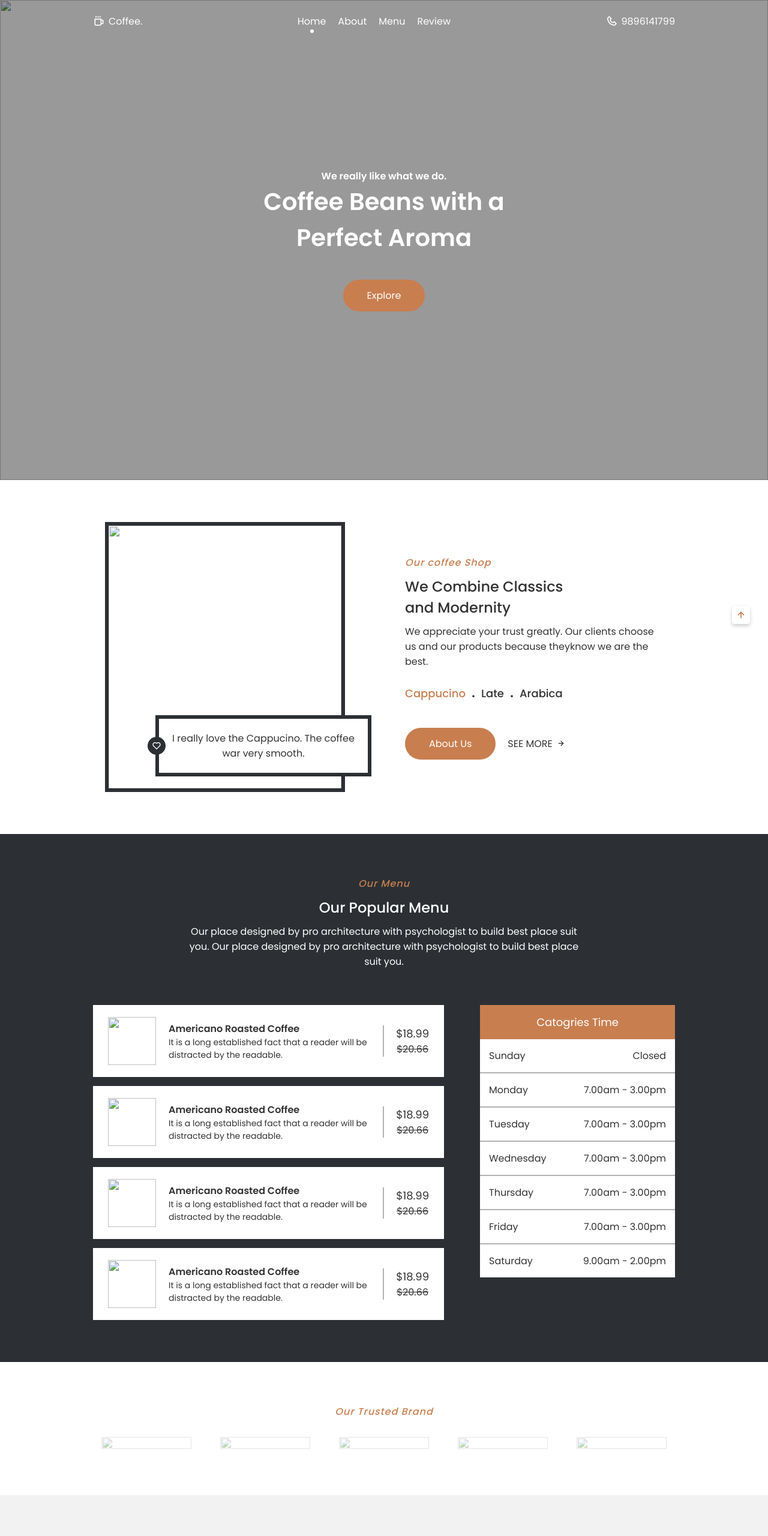
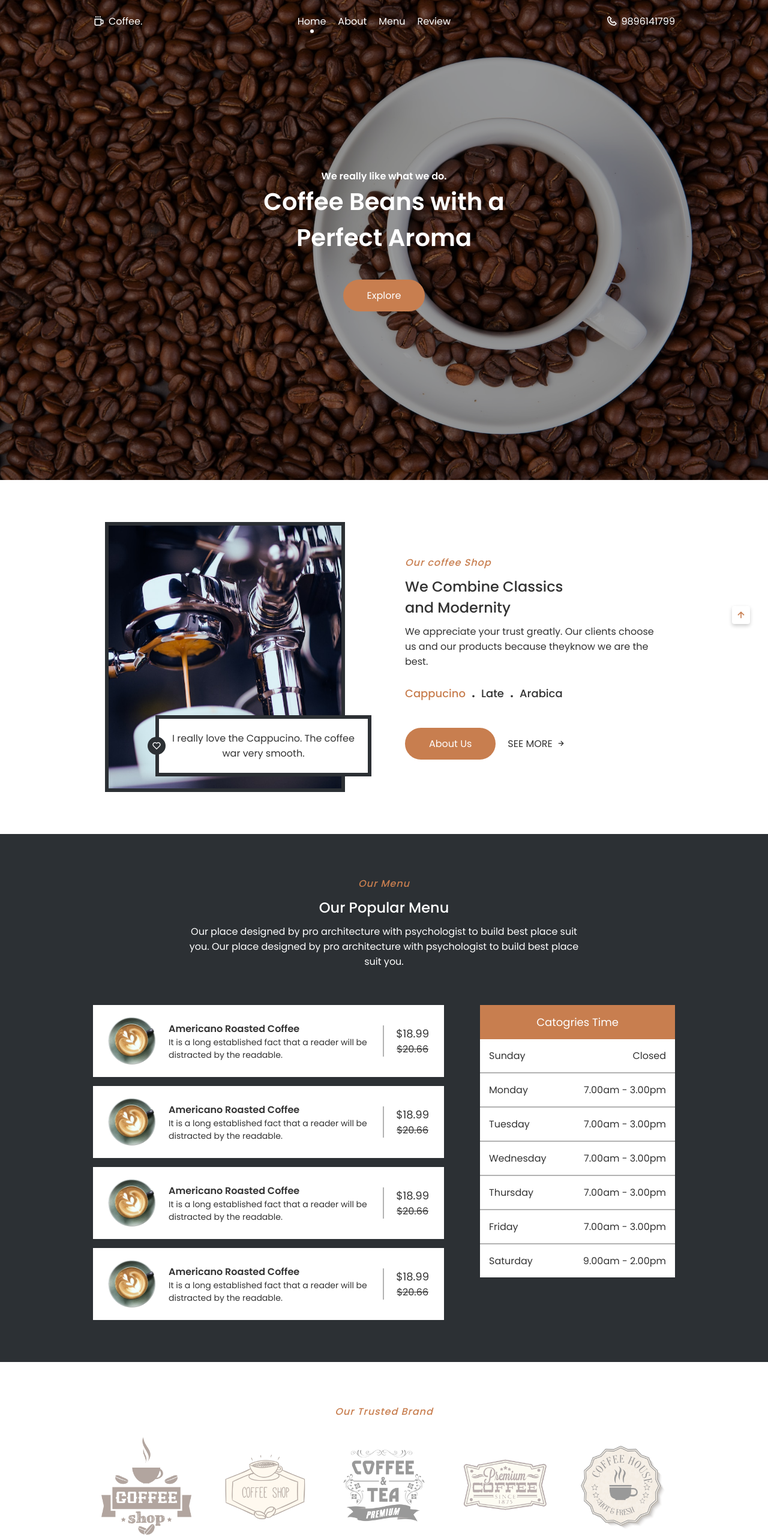
Before and after one commit to imprincesharma/teacofe, a plain HTML site: page index.html in a window 1280 px wide. Shown: the top 2560 px of the page at 60% size. Drawn offline with nearby package versions, Linux system fonts and the light colour scheme; files that its build step writes are made by us from their sources; files whose address does not match are found by name.

Commit message:
index.html

```diff
--- a/index.html
+++ b/index.html
@@ -65,7 +65,7 @@
                         <div class="swiper mySwiper">
                                 <div class="swiper-wrapper">
                                         <div class="swiper-slide">
-                                                <img src="images/homeImg1.jpg" alt="" class="home-img">
+                                                <img src="homeImg1.jpg" alt="" class="home-img">
 
                                                 <div class="home-details">
                                                         <div class="home-text">
@@ -78,7 +78,7 @@
                                         </div>
 
                                         <div class="swiper-slide">
-                                                <img src="images/homeImg2.jpg" alt="" class="home-img">
+                                                <img src="homeImg2.jpg" alt="" class="home-img">
 
                                                 <div class="home-details">
                                                         <div class="home-text">
@@ -91,7 +91,7 @@
                                         </div>
 
                                         <div class="swiper-slide">
-                                                <img src="images/homeImg3.jpg" alt="" class="home-img">
+                                                <img src="homeImg3.jpg" alt="" class="home-img">
 
                                                 <div class="home-details">
                                                         <div class="home-text">
@@ -116,7 +116,7 @@
         <section class="section about" id="about">
                 <div class="about-content container">
                         <div class="about-imageContent">
-                                <img src="images/aboutImg.jpg" alt="" class="about-img">
+                                <img src="aboutImg.jpg" alt="" class="about-img">
 
                                 <div class="aboutImg-textBox">
                                         <i class='bx bx-heart heart-icon flex'></i>
@@ -167,7 +167,7 @@
                     <div class="menu-content">
                             <div class="menu-items">
                                     <div class="menu-item flex">
-                                            <img src="images/menuImg1.png" alt="" class="menu-img">
+                                            <img src="menuImg1.png" alt="" class="menu-img">
 
                                             <div class="menuItem-details">
                                                     <h4 class="menuItem-topic">Americano Roasted Coffee</h4>
@@ -180,7 +180,7 @@
                                             </div>
                                     </div>
                                     <div class="menu-item flex">
-                                            <img src="images/menuImg1.png" alt="" class="menu-img">
+                                            <img src="menuImg1.png" alt="" class="menu-img">
 
                                             <div class="menuItem-details">
                                                     <h4 class="menuItem-topic">Americano Roasted Coffee</h4>
@@ -193,7 +193,7 @@
                                             </div>
                                     </div>
                                     <div class="menu-item flex">
-                                            <img src="images/menuImg1.png" alt="" class="menu-img">
+                                            <img src="menuImg1.png" alt="" class="menu-img">
 
                                             <div class="menuItem-details">
                                                     <h4 class="menuItem-topic">Americano Roasted Coffee</h4>
@@ -206,7 +206,7 @@
                                             </div>
                                     </div>
                                     <div class="menu-item flex">
-                                            <img src="images/menuImg1.png" alt="" class="menu-img">
+                                            <img src="menuImg1.png" alt="" class="menu-img">
 
                                             <div class="menuItem-details">
                                                     <h4 class="menuItem-topic">Americano Roasted Coffee</h4>
@@ -266,19 +266,19 @@
 
                     <div class="brand-images">
                             <div class="brand-image">
-                                    <img src="images/brandImg1.png" alt="" class="brand-img">
+                                    <img src="brandImg1.png" alt="" class="brand-img">
                             </div>
                             <div class="brand-image">
-                                    <img src="images/brandImg2.png" alt="" class="brand-img">
+                                    <img src="brandImg2.png" alt="" class="brand-img">
                             </div>
                             <div class="brand-image">
-                                    <img src="images/brandImg3.png" alt="" class="brand-img">
+                                    <img src="brandImg3.png" alt="" class="brand-img">
                             </div>
                             <div class="brand-image">
-                                    <img src="images/brandImg4.png" alt="" class="brand-img">
+                                    <img src="brandImg4.png" alt="" class="brand-img">
                             </div>
                             <div class="brand-image">
-                                    <img src="images/brandImg5.png" alt="" class="brand-img">
+                                    <img src="brandImg5.png" alt="" class="brand-img">
                             </div>
                     </div>
             </div>
@@ -297,7 +297,7 @@
                     <div class="tesitmonial swiper mySwiper">
                             <div class="swiper-wrapper">
                                     <div class="testi-content swiper-slide flex">
-                                            <img src="images/profileImg2.jpg" alt="" class="review-img">
+                                            <img src="profileImg2.jpg" alt="" class="review-img">
                                             <p class="review-quote">Your coffee hits the spot every time. Thank you for the experience of pure, delicious coffee masterfully roasted! I will never purchase any other and I will spread the word!</p>
                                             <i class='bx bxs-quote-alt-left quote-icon'></i>
 
@@ -307,7 +307,7 @@
                                             </div>
                                     </div>
                                     <div class="testi-content swiper-slide flex">
-                                            <img src="images/profileImg1.jpg" alt="" class="review-img">
+                                            <img src="profileImg1.jpg" alt="" class="review-img">
                                             <p class="review-quote">Your coffee hits the spot every time. Thank you for the experience of pure, delicious coffee masterfully roasted! I will never purchase any other and I will spread the word!</p>
                                             <i class='bx bxs-quote-alt-left quote-icon'></i>
 
@@ -317,7 +317,7 @@
                                             </div>
                                     </div>
                                     <div class="testi-content swiper-slide flex">
-                                            <img src="images/profileImg3.jpg" alt="" class="review-img">
+                                            <img src="profileImg3.jpg" alt="" class="review-img">
                                             <p class="review-quote">Your coffee hits the spot every time. Thank you for the experience of pure, delicious coffee masterfully roasted! I will never purchase any other and I will spread the word!</p>
                                             <i class='bx bxs-quote-alt-left quote-icon'></i>
 
@@ -376,7 +376,7 @@
                                 <i class='bx bx-map map-icon'></i>
 
                                 <div class="location-text">
-                                        USA Californa 65 South Fifth St.Sicklerville, NJ 08081
+                                      faridabad
                                 </div>
                             </div>
                     </div>
```
